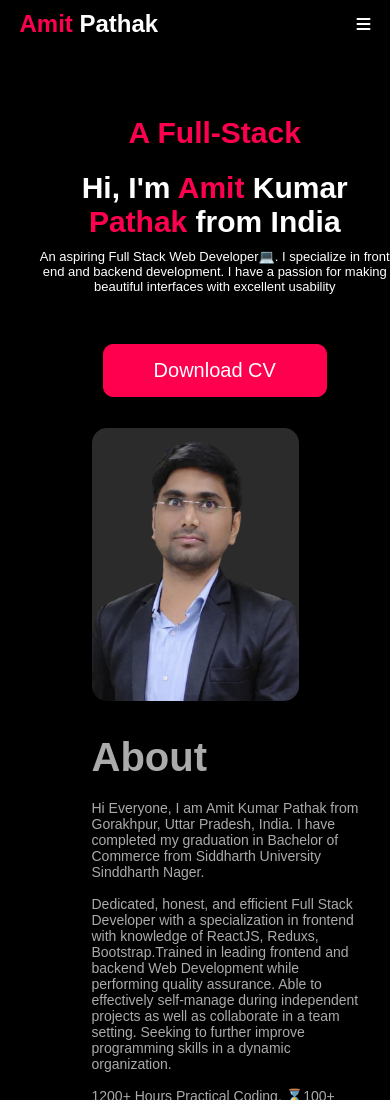
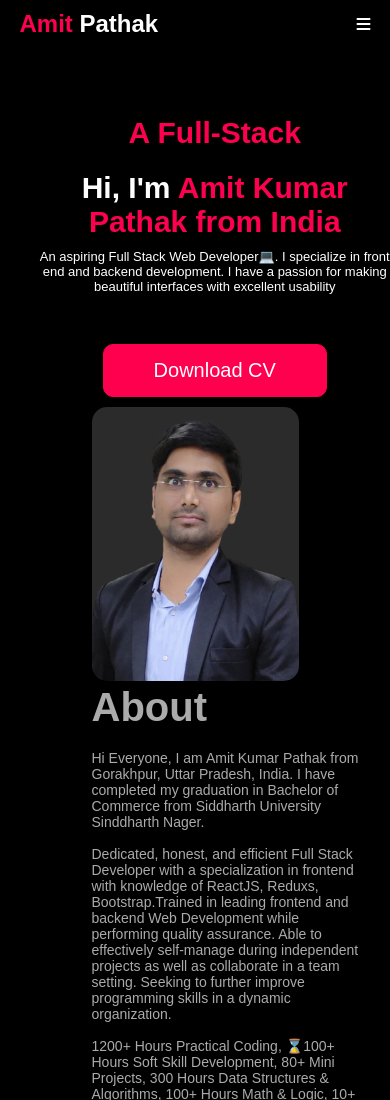
Before and after one commit to AmitPathak399/AmitPortfolio.github.io, a website: page index.html in a window 390 px wide. Shown: the top 1100 px of the page. Drawn offline with Linux system fonts and the light colour scheme.

Commit message:
some-changes

```diff
--- a/index.html
+++ b/index.html
@@ -29,7 +29,7 @@
                 <div id="typerwrite">
                     <h2 id="typerwriter">Full Stack Web Developer</h2>
                 </div>
-                <h1>Hi, I'm <span>Amit </span>Kumar <br><span>Pathak</span> from India</h1>
+                <h1>Hi, I'm <span>Amit <z/span>Kumar <br><span>Pathak</span> from India</h1>
                 <p>An aspiring Full Stack Web Developer💻. I specialize in front end
                     and backend development. I have a
                     passion for making beautiful interfaces
--- a/style.css
+++ b/style.css
@@ -322,7 +322,7 @@ nav .fa-solid{
 @media only screen and (max-width: 600px){
     #header{
         /* background-image: url(images/Screenshot\ \(129\).png); */
-        height: 40vh;
+        height: 4z0vh;
     }
     .header-text{
         margin-top: 20%;
@@ -369,7 +369,7 @@ nav .fa-solid{
         flex-basis: 100%;
     }
     .about-col-1{
-        margin-bottom: 30px;
+        margin-top: 130%;
     }
     .about-col-2{
         font-size: 14px;
```
